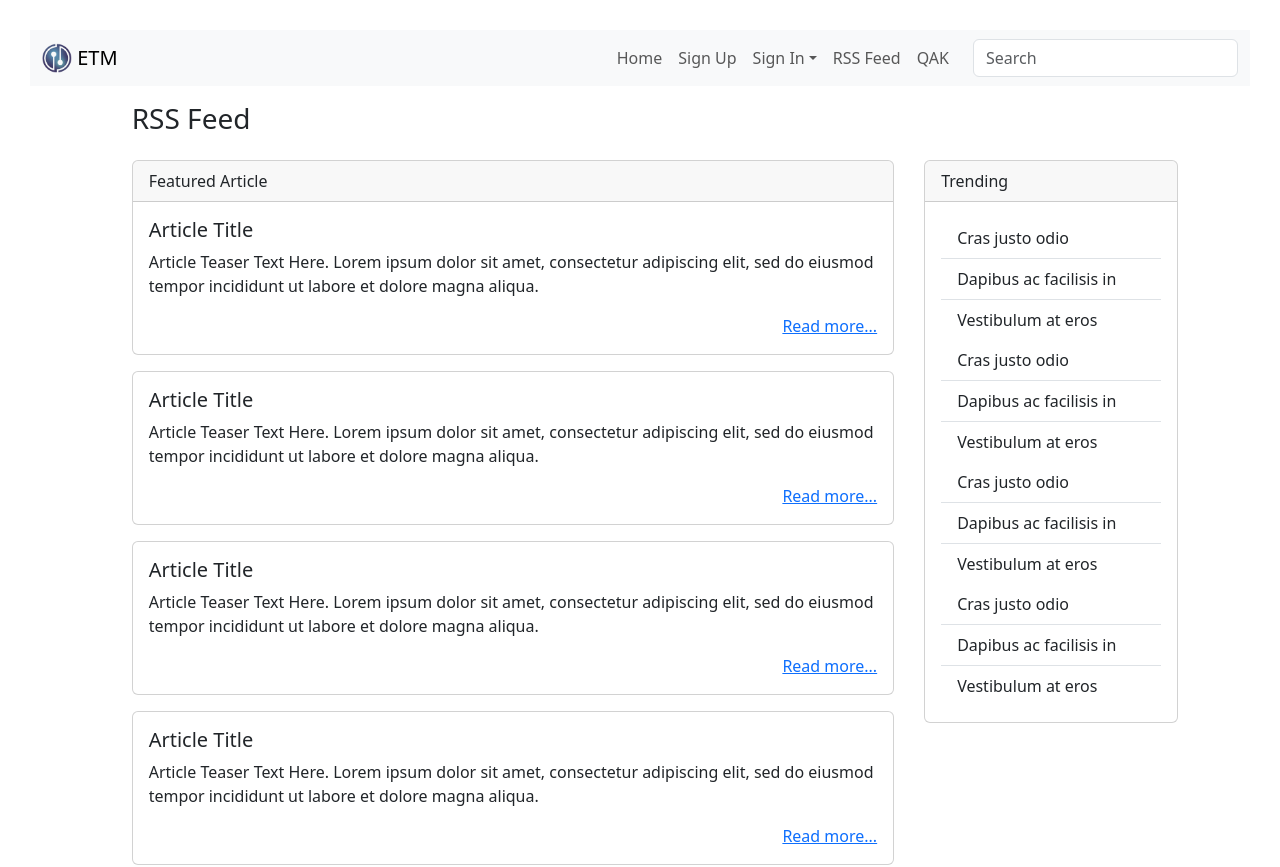
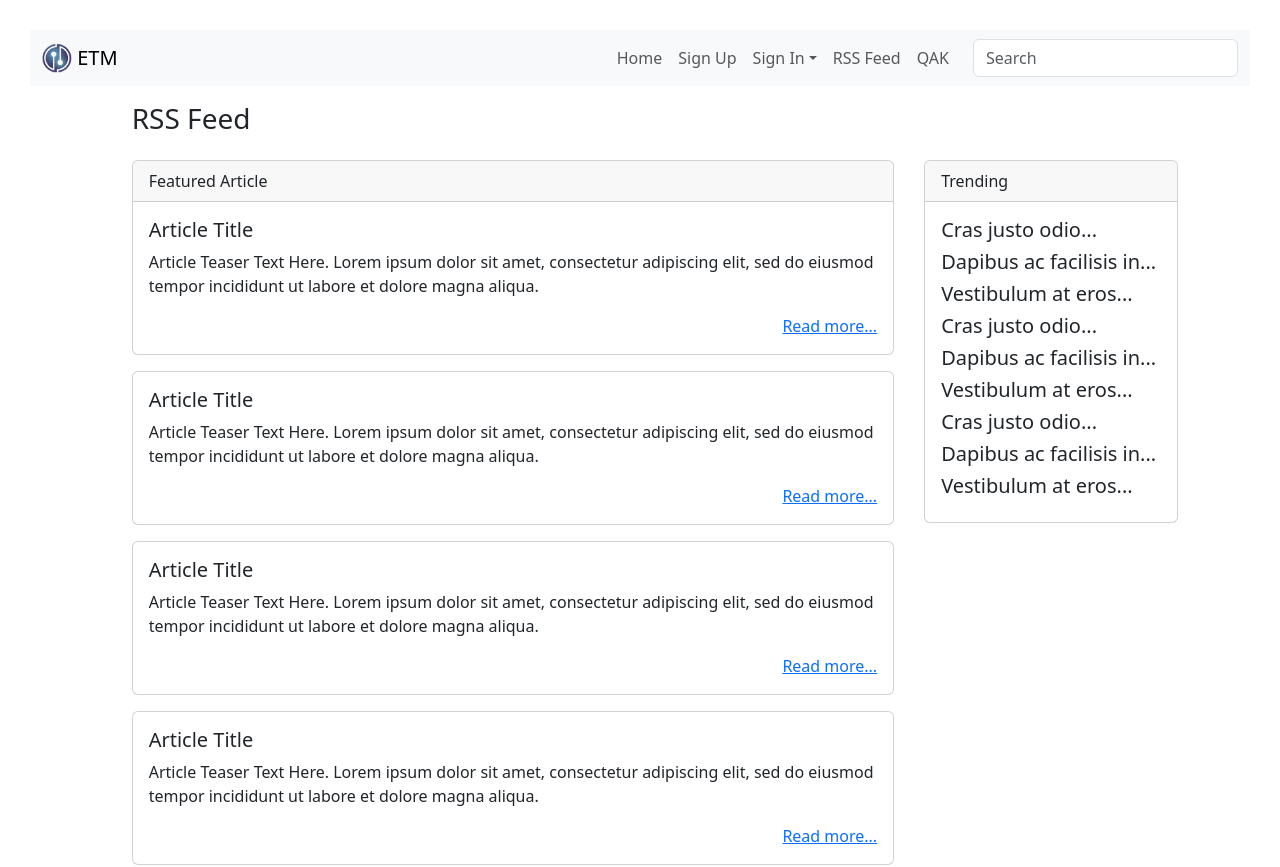
Before and after one commit to bethel-school-of-technology/team-5-node-prophets-frontend, a React (Create React App) app: page /rssfeed in a window 1280 px wide. Shown: the top 867 px of the page. Built offline with nearby package versions, Linux system fonts and the light colour scheme.

Commit message:
rss view format

```diff
--- a/src/components/RssFeed.js
+++ b/src/components/RssFeed.js
@@ -1,6 +1,7 @@
 import React from "react";
-import { Card, Col, Container, ListGroup, Row } from "react-bootstrap";
+import { Card, Col, Container, ListGroup, Nav, Row } from "react-bootstrap";
 import "../styles/RssFeed.css";
+import { Link } from "react-router-dom";
 
 const RssFeed = () => {
   return (
@@ -50,11 +51,17 @@ const RssFeed = () => {
               <Card>
                 <Card.Header>Trending</Card.Header>
                 <Card.Body>
-                  {Array.from({ length: 4 }).map((_, idx) => (
+                  {Array.from({ length: 3 }).map((_, idx) => (
                     <ListGroup variant="flush">
-                      <ListGroup.Item>Cras justo odio</ListGroup.Item>
-                      <ListGroup.Item>Dapibus ac facilisis in</ListGroup.Item>
-                      <ListGroup.Item>Vestibulum at eros</ListGroup.Item>
+                      <Nav.Link>
+                        <Card.Title>Cras justo odio...</Card.Title>
+                      </Nav.Link>
+                      <Nav.Link>
+                        <Card.Title>Dapibus ac facilisis in...</Card.Title>
+                      </Nav.Link>
+                      <Nav.Link>
+                        <Card.Title>Vestibulum at eros...</Card.Title>
+                      </Nav.Link>
                     </ListGroup>
                   ))}
                 </Card.Body>
--- a/src/styles/RssFeed.css
+++ b/src/styles/RssFeed.css
@@ -3,3 +3,7 @@
   flex-direction: row;
   column-gap: 30px;
 }
+
+.trending {
+  text-decoration: none;
+}
```
